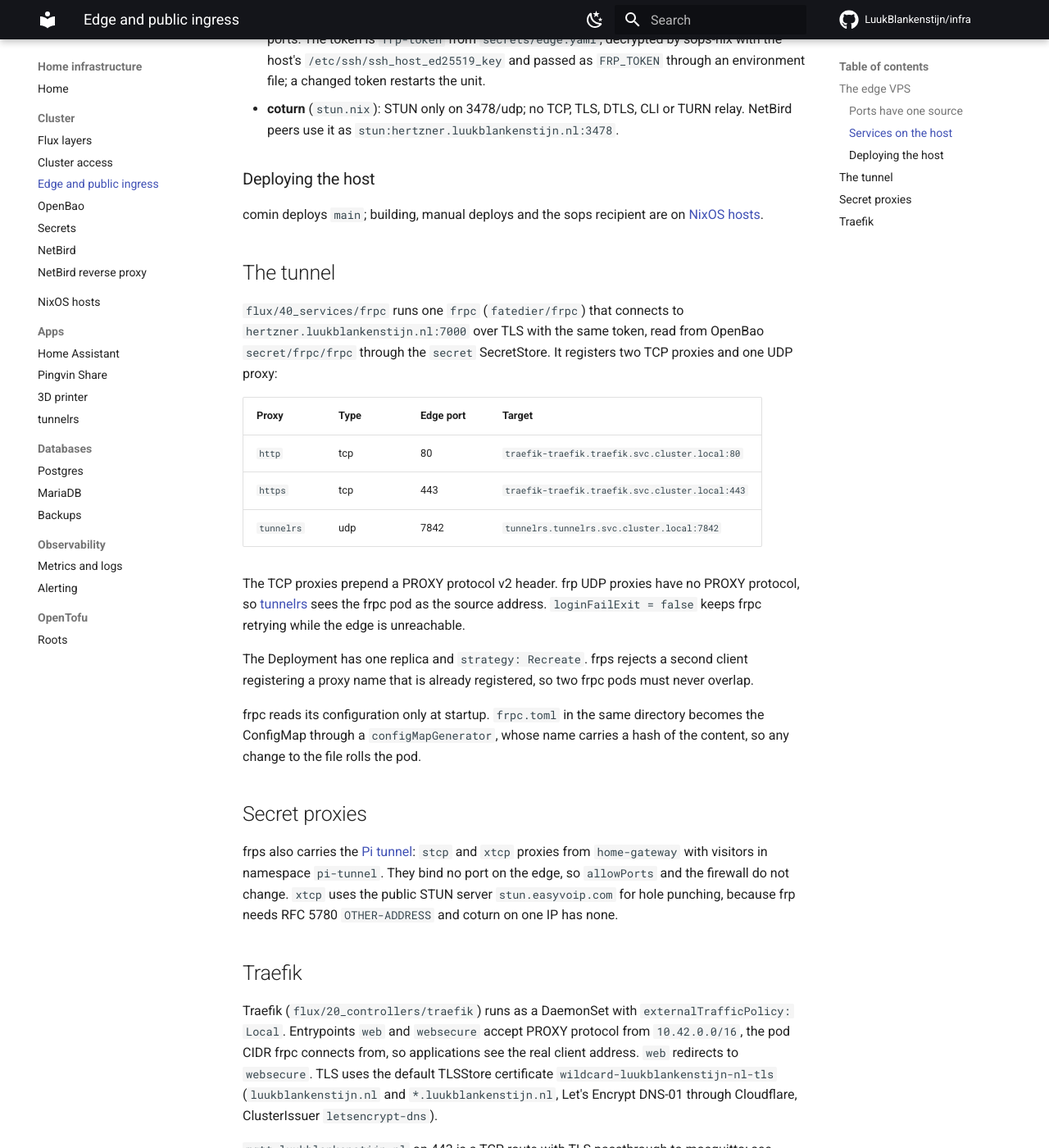
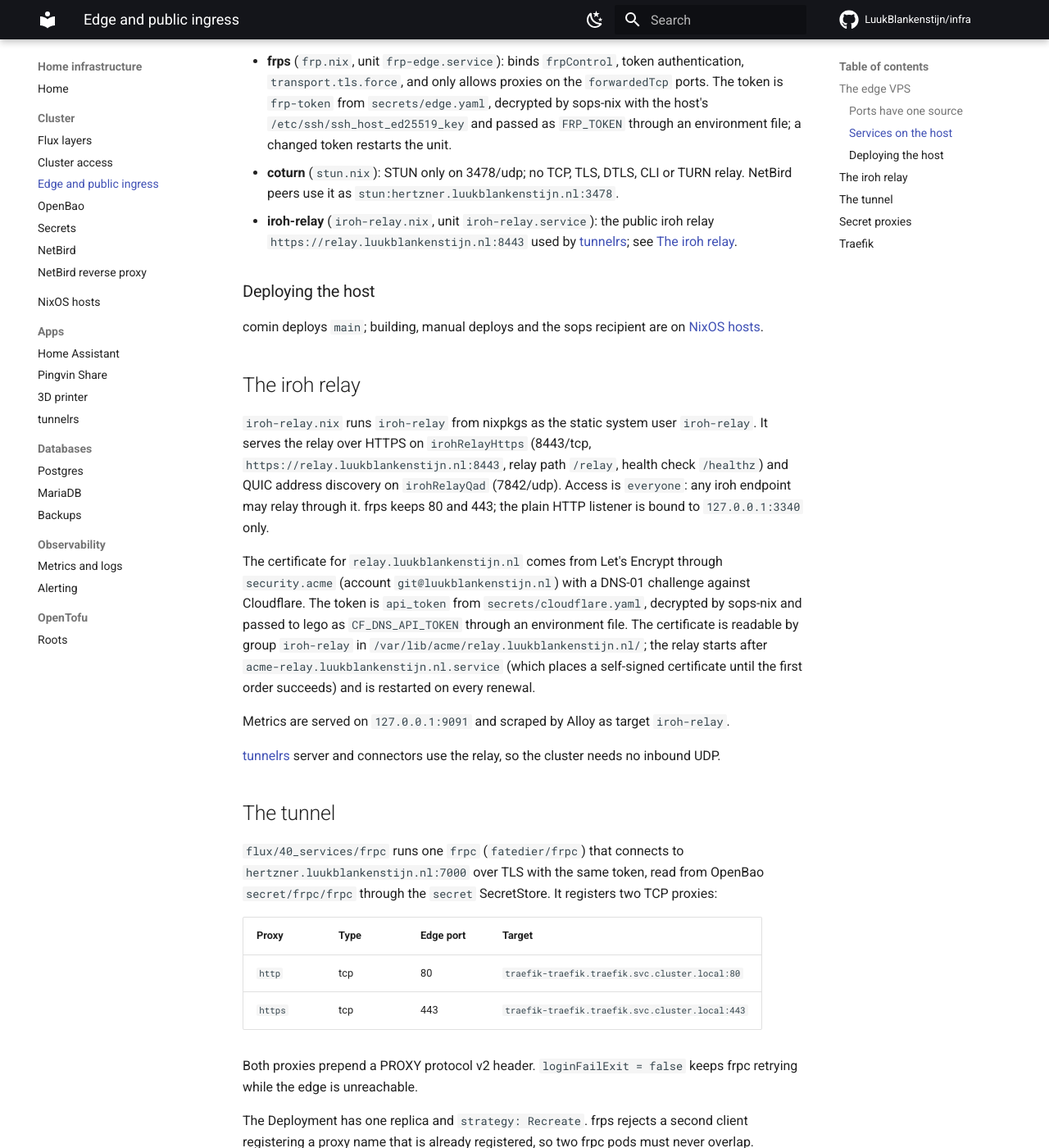
Before and after one commit to LuukBlankenstijn/infra, an MkDocs documentation site: the page built from docs/cluster/edge.md, in a window 1280 px wide and 1400 px high, scrolled down 1398 px. Shown: the whole window at 82% size. Built offline with MkDocs 1.6.1 and Material for MkDocs 9.7.7, drawn with Linux system fonts in a browser that asks for light colours; comment, search, counter and statistics services are not loaded; some of the changed text lies outside the part shown.

Commit message:
Run a public iroh relay on the edge for tunnelrs; drop the frp UDP forward

````diff
--- a/.sops.yaml
+++ b/.sops.yaml
@@ -43,6 +43,12 @@ creation_rules:
       - age:
           - *admin_luuk
           - *admin_luuk_werk
+  - path_regex: secrets/cloudflare\.yaml$
+    key_groups:
+      - age:
+          - *admin_luuk
+          - *admin_luuk_werk
+          - *edge
   - path_regex: secrets/[^/]+\.yaml$
     key_groups:
       - age:
--- a/docs/cluster/edge.md
+++ b/docs/cluster/edge.md
@@ -1,18 +1,18 @@
 # Edge and public ingress
 
 `home-server` takes no inbound connections from the internet. Public traffic
-enters at the edge VPS and reaches Traefik or [tunnelrs](../apps/tunnelrs.md)
-through a tunnel the cluster dials out:
+enters at the edge VPS and reaches Traefik through a tunnel the cluster dials
+out. The edge also runs the public iroh relay that [tunnelrs](../apps/tunnelrs.md)
+connects through:
 
 ```mermaid
 flowchart LR
   client[Internet client] -->|80, 443/tcp| frps[frps on edge]
   frpc[frpc Deployment, namespace frpc] -->|7000/tcp, TLS + token| frps
   frps -. tunnel .-> frpc
-  client -->|7842/udp| frps
   frpc -->|PROXY v2| traefik[Traefik 80/443]
   traefik --> apps[IngressRoutes]
-  frpc -->|udp| tunnelrs[tunnelrs 7842/udp]
+  tunnelrs[tunnelrs server and connectors] -->|8443/tcp, 7842/udp| relay[iroh-relay on edge]
 ```
 
 ## The edge VPS
@@ -38,8 +38,9 @@ configuration.
 | `ssh` | 22/tcp | sshd |
 | `frpControl` | 7000/tcp | frps control connection |
 | `forwardedTcp` | 80/tcp, 443/tcp | frps public TCP listeners |
-| `forwardedUdp` | 7842/udp | frps public UDP listener for [tunnelrs](../apps/tunnelrs.md) |
 | `stun` | 3478/udp | coturn |
+| `irohRelayHttps` | 8443/tcp | iroh-relay HTTPS relay |
+| `irohRelayQad` | 7842/udp | iroh-relay QUIC address discovery |
 
 The NixOS modules read it for the host firewall and the service configuration;
 `terraform/10_edge/server.tf` reads it for the Hetzner firewall (plus ICMP). A
@@ -49,35 +50,60 @@ port changes in that file only.
 
 - **frps** (`frp.nix`, unit `frp-edge.service`): binds `frpControl`, token
   authentication, `transport.tls.force`, and only allows proxies on the
-  `forwardedTcp` and `forwardedUdp` ports. The token is `frp-token` from
-  `secrets/edge.yaml`, decrypted by sops-nix with the host's
-  `/etc/ssh/ssh_host_ed25519_key` and passed as `FRP_TOKEN` through an
-  environment file; a changed token restarts the unit.
+  `forwardedTcp` ports. The token is `frp-token` from `secrets/edge.yaml`,
+  decrypted by sops-nix with the host's `/etc/ssh/ssh_host_ed25519_key` and
+  passed as `FRP_TOKEN` through an environment file; a changed token restarts
+  the unit.
 - **coturn** (`stun.nix`): STUN only on 3478/udp; no TCP, TLS, DTLS, CLI or TURN
   relay. NetBird peers use it as `stun:hertzner.luukblankenstijn.nl:3478`.
+- **iroh-relay** (`iroh-relay.nix`, unit `iroh-relay.service`): the public
+  iroh relay `https://relay.luukblankenstijn.nl:8443` used by
+  [tunnelrs](../apps/tunnelrs.md); see [The iroh relay](#the-iroh-relay).
 
 ### Deploying the host
 
 comin deploys `main`; building, manual deploys and the sops recipient are on
 [NixOS hosts](../hosts.md).
 
+## The iroh relay
+
+`iroh-relay.nix` runs `iroh-relay` from nixpkgs as the static system user
+`iroh-relay`. It serves the relay over HTTPS on `irohRelayHttps` (8443/tcp,
+`https://relay.luukblankenstijn.nl:8443`, relay path `/relay`, health check
+`/healthz`) and QUIC address discovery on `irohRelayQad` (7842/udp). Access is
+`everyone`: any iroh endpoint may relay through it. frps keeps 80 and 443; the
+plain HTTP listener is bound to `127.0.0.1:3340` only.
+
+The certificate for `relay.luukblankenstijn.nl` comes from Let's Encrypt
+through `security.acme` (account `git@luukblankenstijn.nl`) with a DNS-01
+challenge against Cloudflare. The token is `api_token` from
+`secrets/cloudflare.yaml`, decrypted by sops-nix and passed to lego as
+`CF_DNS_API_TOKEN` through an environment file. The certificate is readable by
+group `iroh-relay` in `/var/lib/acme/relay.luukblankenstijn.nl/`; the relay
+starts after `acme-relay.luukblankenstijn.nl.service` (which places a
+self-signed certificate until the first order succeeds) and is restarted on
+every renewal.
+
+Metrics are served on `127.0.0.1:9091` and scraped by Alloy as target
+`iroh-relay`.
+
+[tunnelrs](../apps/tunnelrs.md) server and connectors use the relay, so the
+cluster needs no inbound UDP.
+
 ## The tunnel
 
 `flux/40_services/frpc` runs one `frpc` (`fatedier/frpc`) that connects to
 `hertzner.luukblankenstijn.nl:7000` over TLS with the same token, read from
 OpenBao `secret/frpc/frpc` through the `secret` SecretStore. It registers two
-TCP proxies and one UDP proxy:
+TCP proxies:
 
 | Proxy | Type | Edge port | Target |
 | --- | --- | --- | --- |
 | `http` | tcp | 80 | `traefik-traefik.traefik.svc.cluster.local:80` |
 | `https` | tcp | 443 | `traefik-traefik.traefik.svc.cluster.local:443` |
-| `tunnelrs` | udp | 7842 | `tunnelrs.tunnelrs.svc.cluster.local:7842` |
 
-The TCP proxies prepend a PROXY protocol v2 header. frp UDP proxies have no PROXY
-protocol, so [tunnelrs](../apps/tunnelrs.md) sees the frpc pod as the source
-address. `loginFailExit = false` keeps frpc retrying while the edge is
-unreachable.
+Both proxies prepend a PROXY protocol v2 header. `loginFailExit = false` keeps
+frpc retrying while the edge is unreachable.
 
 The Deployment has one replica and `strategy: Recreate`. frps rejects a second
 client registering a proxy name that is already registered, so two frpc pods
@@ -108,6 +134,5 @@ and `*.luukblankenstijn.nl`, Let's Encrypt DNS-01 through Cloudflare, ClusterIss
 
 `mqtt.luukblankenstijn.nl` on 443 is a TCP route with TLS passthrough to mosquitto; see [Home Assistant](../apps/home-assistant.md#mosquitto).
 
-The edge forwards only 80/tcp and 443/tcp to Traefik and 7842/udp to
-[tunnelrs](../apps/tunnelrs.md). Other Traefik entrypoints (`minecraft`,
-`voicechat-udp`) are reachable on the node's LAN address only.
+The edge forwards only 80/tcp and 443/tcp to Traefik. Other Traefik entrypoints
+(`minecraft`, `voicechat-udp`) are reachable on the node's LAN address only.
````
Also changed, not shown: docs/apps/tunnelrs.md (+15 -9 lines), docs/cluster/secrets.md (+3 -3 lines), docs/observability/alerting.md (+3 -3 lines), 11 other files.
